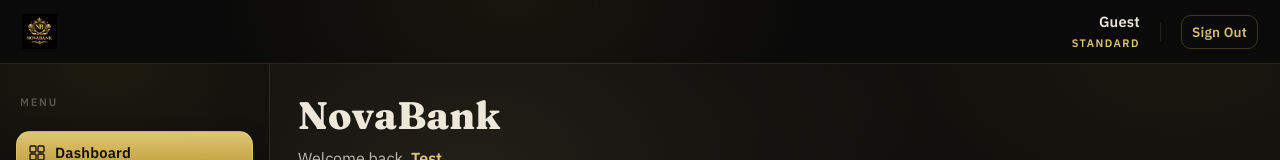
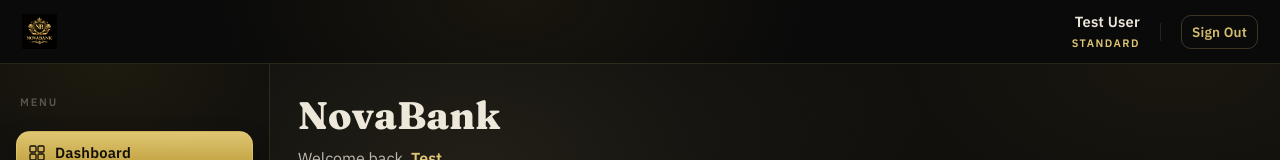
Before and after one commit to Debug-Dames/Bank-System, a React app in the folder frontend/: page /dashboard in a window 1280 px wide. Shown: the top 160 px of the page. Built offline with nearby package versions, Linux system fonts and the light colour scheme; no server answers; the HTML template or start-up script is replaced by a standard one.

Commit message:
fixing the name issue

```diff
--- a/frontend/src/components/layout/Navbar.jsx
+++ b/frontend/src/components/layout/Navbar.jsx
@@ -1,25 +1,23 @@
 import { useNavigate } from "react-router-dom";
+import { useDispatch, useSelector } from "react-redux";
 import "../layout/styles/navbar.css";
 import "../../components/ui/styles/button.css";
 
-// TODO Sprint 2: replace with useSelector((state) => state.auth.user)
-function getCurrentUser() {
-  try {
-    const raw = localStorage.getItem("currentUser");
-    return raw ? JSON.parse(raw) : {};
-  } catch {
-    return {};
-  }
-}
+import { logout } from "../../features/authSlice";
 
 export default function Navbar({ sidebarOpen, onToggleSidebar }) {
   const navigate = useNavigate();
-  const user = getCurrentUser();
+  const dispatch = useDispatch();
+  const user = useSelector((state) => state.auth?.user);
 
-  // TODO Sprint 2: dispatch(logout()) before navigating
+  const firstName = user?.firstName?.trim?.() || "";
+  const lastName = user?.lastName?.trim?.() || "";
+  const displayName = (firstName || lastName)
+    ? `${firstName}${firstName && lastName ? " " : ""}${lastName}`
+    : user?.email || "Guest";
+
   const handleLogout = () => {
-    localStorage.removeItem("token");
-    localStorage.removeItem("currentUser");
+    dispatch(logout());
     navigate("/");
   };
 
@@ -52,8 +50,8 @@
       {/* Right side */}
       <div className="navbar__nav">
         <div className="navbar__user">
-          <span className="navbar__user-name">{user.firstName ?? "Guest"}</span>
-          <span className="navbar__user-label">{user.tier ?? "Standard"}</span>
+          <span className="navbar__user-name">{displayName}</span>
+          <span className="navbar__user-label">{user?.tier ?? "Standard"}</span>
         </div>
         <div className="navbar__sep" aria-hidden="true" />
         <button className="btn btn--outline btn--sm" onClick={handleLogout}>
--- a/frontend/src/features/authSlice.js
+++ b/frontend/src/features/authSlice.js
@@ -93,6 +93,22 @@
     },
   },
   reducers: {
+    logout: (state) => {
+      state.user = null;
+      state.balance = 0;
+      state.transactions = { status: "idle", error: null, items: [] };
+      state.accounts = { status: "idle", error: null, items: [] };
+
+      try {
+        if (typeof window !== "undefined") {
+          window.localStorage?.removeItem("token");
+          window.localStorage?.removeItem("currentUser");
+        }
+      } catch {
+        // ignore persistence failures
+      }
+    },
+
     updateUser: (state, action) => {
       const payload = action.payload || {};
       const safe = { ...payload };
@@ -105,6 +121,24 @@
       try {
         if (typeof window !== "undefined") {
           window.localStorage?.setItem("currentUser", JSON.stringify(state.user));
+
+          // Keep the registered profile in sync so changes persist across sign-out/sign-in.
+          const rawRegistered = window.localStorage?.getItem("registeredUser");
+          const registeredUser = rawRegistered ? JSON.parse(rawRegistered) : null;
+          const sameUser =
+            registeredUser &&
+            (registeredUser.id && state.user?.id
+              ? registeredUser.id === state.user.id
+              : registeredUser.email && state.user?.email
+                ? registeredUser.email === state.user.email
+                : false);
+
+          if (sameUser) {
+            window.localStorage?.setItem(
+              "registeredUser",
+              JSON.stringify({ ...registeredUser, ...safe })
+            );
+          }
         }
       } catch {
         // ignore persistence failures
@@ -230,6 +264,7 @@
 });
 
 export const {
+  logout,
   updateUser,
   setBalance,
   clearTransactions,
--- a/frontend/src/pages/Auth/Login.jsx
+++ b/frontend/src/pages/Auth/Login.jsx
@@ -1,12 +1,15 @@
 import { useState } from 'react';
+import { useDispatch } from "react-redux";
 import { Link, useNavigate } from 'react-router-dom';
 import './auth.css';
 
 import Button from "../../components/ui/Button";
 import Alert from "../../components/ui/Alert";
+import { updateUser } from "../../features/authSlice";
 
 export default function Login() {
   const navigate = useNavigate();
+  const dispatch = useDispatch();
 
   const [formData, setFormData] = useState({
     username: '',
@@ -55,6 +58,7 @@
     }
 
     localStorage.setItem('currentUser', JSON.stringify(savedUser));
+    dispatch(updateUser(savedUser));
     setSuccess('Login successful. Redirecting...');
 
     setTimeout(() => {
```
